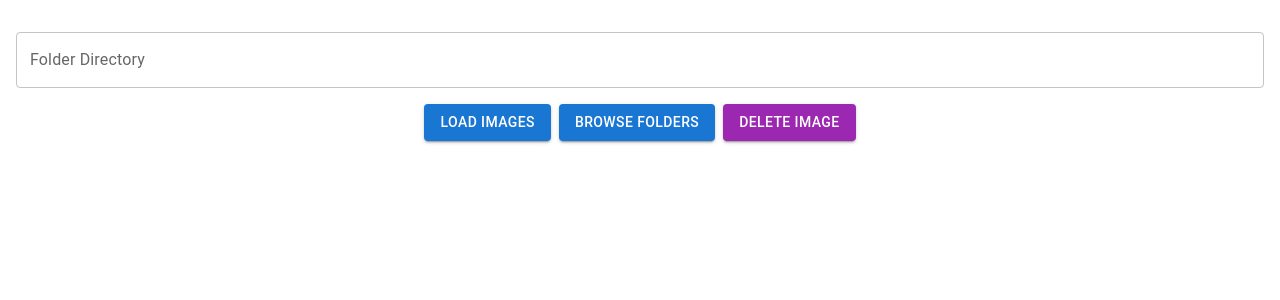
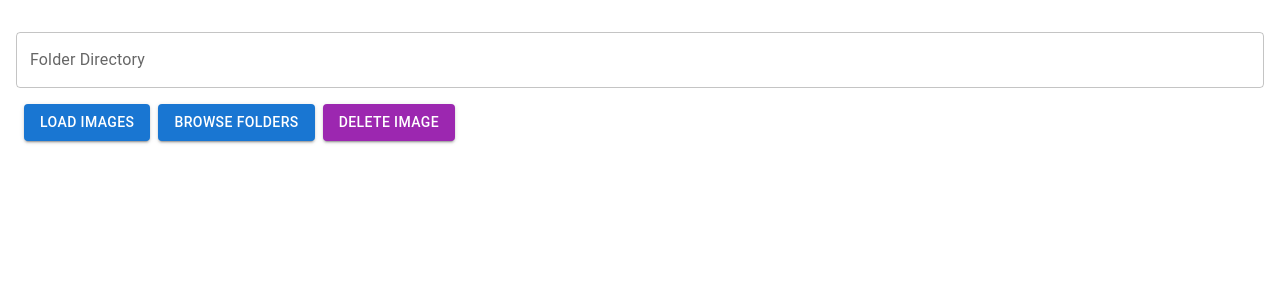
Before and after one commit to jonechong/image-labeller, a React (Create React App) app: page / in a window 1280 px wide. Shown: the top 300 px of the page. Built offline with nearby package versions, Linux system fonts and the light colour scheme.

Commit message:
chore: removed unnecessary div

```diff
--- a/src/App.js
+++ b/src/App.js
@@ -3,11 +3,7 @@ import "./App.css";
 import ImageLabeller from "./pages/ImageLabeller";
 
 function App() {
-    return (
-        <div className="App">
-            <ImageLabeller />
-        </div>
-    );
+    return <ImageLabeller />;
 }
 
 export default App;
```
